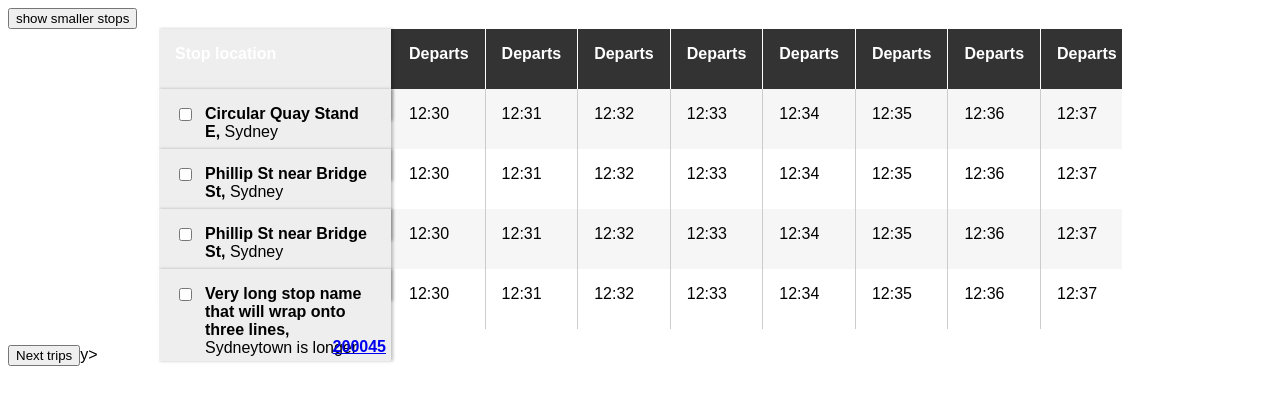
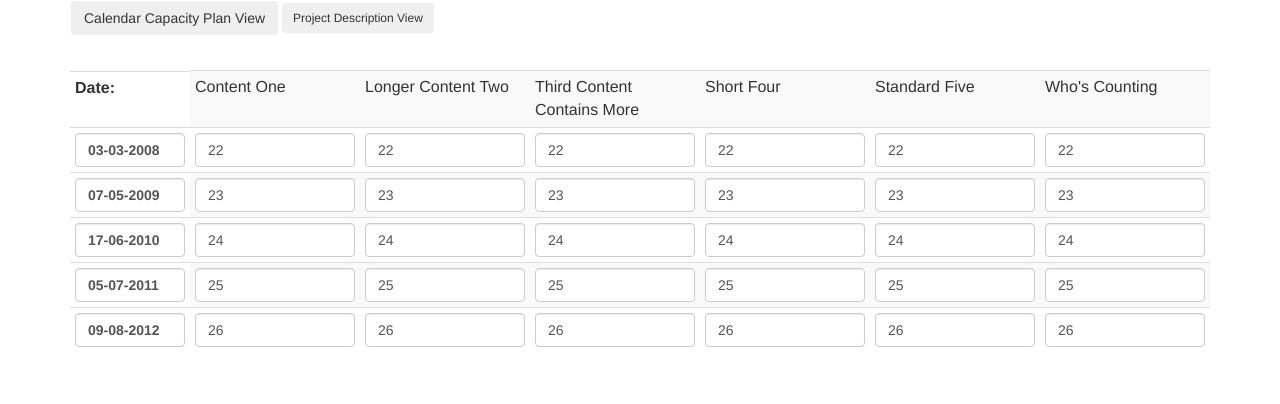
Before and after one commit to lanmandragoran/table-col, a website: page index.html in a window 1280 px wide. Drawn offline with nearby package versions, Linux system fonts and the light colour scheme.

Commit message:
bootstrap

```diff
--- a/css/style.css
+++ b/css/style.css
@@ -1,89 +1,23 @@
-html {
-    font-family: sans-serif;
-  }
-  .container {
-    width: 964px;
-    margin: auto;
-    position: relative;
-  }
-  .wrapper {
-    overflow: auto;
-  }
-  table {
-    min-width: 100%;
-    border-spacing: 0;
-  }
-  thead tr {
-    background: #333;
-  }
-  thead tr th {
-    color: #fff;
-  }
-  th,
-  td {
-    padding: 1em;
-    width: 100px;
-    white-space: nowrap;
-    margin: 0;
-    height: 60px;
+.scrolling table {
+    table-layout: inherit;
+ *margin-left: -100px;/*ie7*/
+}
+.scrolling td, th {
     vertical-align: top;
-  }
-  th {
-    text-align: left;
-    border-left: 1px solid #fff;
-  }
-  .minor {
-    background: #efefef;
-  }
-  tbody tr:nth-child(odd) {
-    background: #f6f6f6;
-  }
-  tbody tr:nth-child(odd) .hovered {
-    background: #ff0;
-  }
-  tbody td {
-    border-left: 1px solid #ccc;
-  }
-  tbody .hovered {
-    background: #ff0;
-  }
-  .fixed {
-    background: #eee;
-    width: 200px;
-    position: absolute;
-    left: 0;
-    top: auto;
-    white-space: normal;
-    height: 60px;
-    margin-left: 0px;
-    box-shadow: 2px 0 3px rgba(0,0,0,0.25);
-  }
-  tbody .hovered .fixed {
-    background: #ff0;
-  }
-  .fixed + td,
-  .fixed + th {
-    padding-left: 250px;
-  }
-  [type="checkbox"] {
-    float: left;
-  }
-  label {
-    overflow: hidden;
-    display: block;
-    padding-left: 10px;
-  }
-  .stop-name {
-    font-weight: bold;
-  }
-  .stop-loc {
-    font-weight: normal;
-  }
-  .stop-no {
-    position: absolute;
-    bottom: 5px;
-    right: 5px;
-  }
-  .is-hidden {
-    display: none;
-  }
+	padding: 10px;
+	min-width: 100px;
+}
+.scrolling th {
+	position: absolute;
+ *position: relative; /*ie7*/
+	left: 0;
+	width: 120px;
+}
+.outer {
+	position: relative
+}
+.inner {
+	overflow-x: auto;
+	overflow-y: visible;
+	margin-left: 120px;
+}
--- a/index.html
+++ b/index.html
@@ -1,232 +1,90 @@
 <html>
+
 <head>
+
+<link href="node_modules/bootstrap/dist/css/bootstrap.min.css" rel="stylesheet">
+<link href="node_modules/bootstrap/dist/css/bootstrap-theme.min.css" rel="stylesheet">
 <link href="css/style.css" rel="stylesheet">
 </head>
 <body>
-    <button class="showstuff">show smaller stops</button>
 <div class="container">
-      <div class="wrapper">
-        <form action="#">
-          <table>
-            <thead>
+        <div class="row">
+          <div class="col-md-12">
+                <nav class="navbar navbar-light bg-light">
+                        <form class="form-inline">
+                          <button class="btn btn-outline-success" type="button">Calendar Capacity Plan View</button>
+                          <button class="btn btn-sm align-middle btn-outline-secondary" type="button">Project Description View</button>
+                        </form>
+                      </nav>
+          </div>
+        </div>
+        <div class="row">
+          <div class="col-md-12 col-sm-12 col-xs-9">
+            <div class="scrolling outer">
+              <div class="inner">
+                <table class="table table-striped table-hover table-condensed">
                   <tr>
-                <th class="fixed">Stop location</th>
-                <th class="second-cell">Departs</th>
-                <th>Departs</th>
-                <th>Departs</th>
-                <th>Departs</th>
-                <th>Departs</th>
-                <th>Departs</th>
-                <th>Departs</th>
-                <th>Departs</th>
-                <th>Departs</th>
-                <th>Departs</th>
-                <th>Departs</th>
-                <th>Departs</th>
-                <th>Departs</th>
-                <th>Departs</th>
-              </tr>
-            </thead>
-            <tbody>
-              <tr>
-                <th class="fixed">
-                  <input type="checkbox" id="stop-1"/>
-                  <label for="stop-1"><span class="stop-name">Circular Quay Stand E,  </span><span class="stop-loc">Sydney</span></label><span class="stop-no"><a href="http://tp.transportnsw.info/">200045</a></span>
-                </th>
-                <td class="second-cell">
-                  <time>12:30</time>
-                </td>
-                <td>
-                  <time>12:31</time>
-                </td>
-                <td>
-                  <time>12:32</time>
-                </td>
-                <td>
-                  <time>12:33</time>
-                </td>
-                <td>
-                  <time>12:34</time>
-                </td>
-                <td>
-                  <time>12:35</time>
-                </td>
-                <td>
-                  <time>12:36</time>
-                </td>
-                <td>
-                  <time>12:37</time>
-                </td>
-                <td>
-                  <time>12:38</time>
-                </td>
-                <td>
-                  <time>12:39</time>
-                </td>
-                <td>
-                  <time>12:40</time>
-                </td>
-                <td>
-                  <time>12:41</time>
-                </td>
-                <td>
-                  <time>12:42</time>
-                </td>
-                <td>
-                  <time>12:43</time>
-                </td>
+                    <th>Date:</th>
+                    <td>Content One</td>
+                    <td>Longer Content Two</td>
+                    <td>Third Content Contains More</td>
+                    <td>Short Four</td>
+                    <td>Standard Five</td>
+                    <td>Who's Counting</td>
                   </tr>
                   <tr>
-                <th class="fixed">
-                  <input type="checkbox" id="stop-2"/>
-                  <label for="stop-2"><span class="stop-name">Phillip St near Bridge St, </span><span class="stop-loc">Sydney</span></label><span class="stop-no"><a href="http://tp.transportnsw.info/">200045</a></span>
-                </th>
-                <td class="second-cell">
-                  <time>12:30</time>
-                </td>
-                <td>
-                  <time>12:31</time>
-                </td>
-                <td>
-                  <time>12:32</time>
-                </td>
-                <td>
-                  <time>12:33</time>
-                </td>
-                <td>
-                  <time>12:34</time>
-                </td>
-                <td>
-                  <time>12:35</time>
-                </td>
-                <td>
-                  <time>12:36</time>
-                </td>
-                <td>
-                  <time>12:37</time>
-                </td>
-                <td>
-                  <time>12:38</time>
-                </td>
-                <td>
-                  <time>12:39</time>
-                </td>
-                <td>
-                  <time>12:40</time>
-                </td>
-                <td>
-                  <time>12:41</time>
-                </td>
-                <td>
-                  <time>12:42</time>
-                </td>
-                <td>
-                  <time>12:43</time>
-                </td>
-              </tr>
-              <tr class="js-stop-minor">
-                <th class="fixed">
-                  <input type="checkbox" id="stop-3"/>
-                  <label for="stop-3"><span class="stop-name">Phillip St near Bridge St, </span><span class="stop-loc">Sydney</span></label><span class="stop-no"><a href="http://tp.transportnsw.info/">200045</a></span>
-                </th>
-                <td class="second-cell">
-                  <time>12:30</time>
-                </td>
-                <td>
-                  <time>12:31</time>
-                </td>
-                <td>
-                  <time>12:32</time>
-                </td>
-                <td>
-                  <time>12:33</time>
-                </td>
-                <td>
-                  <time>12:34</time>
-                </td>
-                <td>
-                  <time>12:35</time>
-                </td>
-                <td>
-                  <time>12:36</time>
-                </td>
-                <td>
-                  <time>12:37</time>
-                </td>
-                <td>
-                  <time>12:38</time>
-                </td>
-                <td>
-                  <time>12:39</time>
-                </td>
-                <td>
-                  <time>12:40</time>
-                </td>
-                <td>
-                  <time>12:41</time>
-                </td>
-                <td>
-                  <time>12:42</time>
-                </td>
-                <td>
-                  <time>12:43</time>
-                </td>
+                    <th><input type="text" class="form-control" value="03-03-2008"></th>
+                    <td><input type="text" class="form-control" value="22"></td>
+                    <td><input type="text" class="form-control" value="22"></td>
+                    <td><input type="text" class="form-control" value="22"></td>
+                    <td><input type="text" class="form-control" value="22"></td>
+                    <td><input type="text" class="form-control" value="22"></td>
+                    <td><input type="text" class="form-control" value="22"></td>
                   </tr>
                   <tr>
-                <th class="fixed">
-                  <input type="checkbox" id="stop-4"/>
-                  <label for="stop-4"><span class="stop-name">Very long stop name that will wrap onto three lines,  </span><span class="stop-loc">Sydneytown is longer</span></label><span class="stop-no">  <a href="http://tp.transportnsw.info/">200045</a></span>
-                </th>
-                <td class="second-cell">
-                  <time>12:30</time>
-                </td>
-                <td>
-                  <time>12:31</time>
-                </td>
-                <td>
-                  <time>12:32</time>
-                </td>
-                <td>
-                  <time>12:33</time>
-                </td>
-                <td>
-                  <time>12:34</time>
-                </td>
-                <td>
-                  <time>12:35</time>
-                </td>
-                <td>
-                  <time>12:36</time>
-                </td>
-                <td>
-                  <time>12:37</time>
-                </td>
-                <td>
-                  <time>12:38</time>
-                </td>
-                <td>
-                  <time>12:39</time>
-                </td>
-                <td>
-                  <time>12:40</time>
-                </td>
-                <td>
-                  <time>12:41</time>
-                </td>
-                <td>
-                  <time>12:42</time>
-                </td>
-                <td>
-                  <time>12:43</time>
-                </td>
+                    <th><input type="text" class="form-control" value="07-05-2009"></th>
+                    <td><input type="text" class="form-control" value="23"></td>
+                    <td><input type="text" class="form-control" value="23"></td>
+                    <td><input type="text" class="form-control" value="23"></td>
+                    <td><input type="text" class="form-control" value="23"></td>
+                    <td><input type="text" class="form-control" value="23"></td>
+                    <td><input type="text" class="form-control" value="23"></td>
                   </tr>
-            </tbody>
+                  <tr>
+                    <th><input type="text" class="form-control" value="17-06-2010"></th>
+                    <td><input type="text" class="form-control" value="24"></td>
+                    <td><input type="text" class="form-control" value="24"></td>
+                    <td><input type="text" class="form-control" value="24"></td>
+                    <td><input type="text" class="form-control" value="24"></td>
+                    <td><input type="text" class="form-control" value="24"></td>
+                    <td><input type="text" class="form-control" value="24"></td>
+                  </tr>
+                  <tr>
+                    <th><input type="text" class="form-control" value="05-07-2011"></th>
+                    <td><input type="text" class="form-control" value="25"></td>
+                    <td><input type="text" class="form-control" value="25"></td>
+                    <td><input type="text" class="form-control" value="25"></td>
+                    <td><input type="text" class="form-control" value="25"></td>
+                    <td><input type="text" class="form-control" value="25"></td>
+                    <td><input type="text" class="form-control" value="25"></td>
+                  </tr>
+                  <tr>
+                    <th><input type="text" class="form-control" value="09-08-2012"></th>
+                    <td><input type="text" class="form-control" value="26"></td>
+                    <td><input type="text" class="form-control" value="26"></td>
+                    <td><input type="text" class="form-control" value="26"></td>
+                    <td><input type="text" class="form-control" value="26"></td>
+                    <td><input type="text" class="form-control" value="26"></td>
+                    <td><input type="text" class="form-control" value="26"></td>
+                  </tr>
                 </table>
-        </form>
               </div>
             </div>
-    <button class="scroll-right">Next trips</button>y>
-
-
+          </div>
+        </div>
+      </div>
+      </div>
+      <script src="node_modules/jquery/dist/jquery.js"></script>
+      <script src="node_modules/bootstrap/dist/js/bootstrap.min.js"></script>
     </body>
     </html>
--- a/package.json
+++ b/package.json
@@ -8,5 +8,9 @@
   },
   "keywords": [],
   "author": "",
-  "license": "ISC"
+  "license": "ISC",
+  "dependencies": {
+    "bootstrap": "^3.3.7",
+    "jquery": "^3.2.1"
+  }
 }
```
Also changed, not shown: 1 other file. Lines whose indentation alone changed are shown as unchanged.
